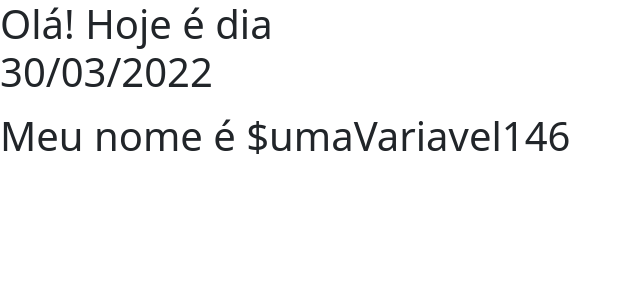
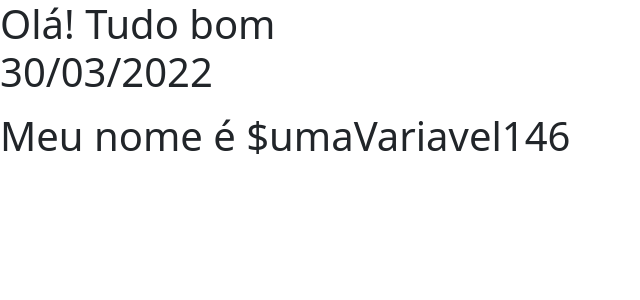
Before and after one commit to GabrielRaimundo123/EletivaVI, a PHP site: page / in a window 1280 px wide. Shown: the top 300 px of the page, without its empty margins (0-640 px from the left). Run offline with PHP 8.4, Linux system fonts and the light colour scheme.

Commit message:
Update index.php

```diff
--- a/Aula_23_02/index.php
+++ b/Aula_23_02/index.php
@@ -12,7 +12,7 @@
   </head>
   <body>
     <h1>
-      Olá! Hoje é dia
+      Olá! Tudo bom
       <?php
           echo "<p>".date('d/m/Y')."</p>";
           $umaVariavel = 20;
```
